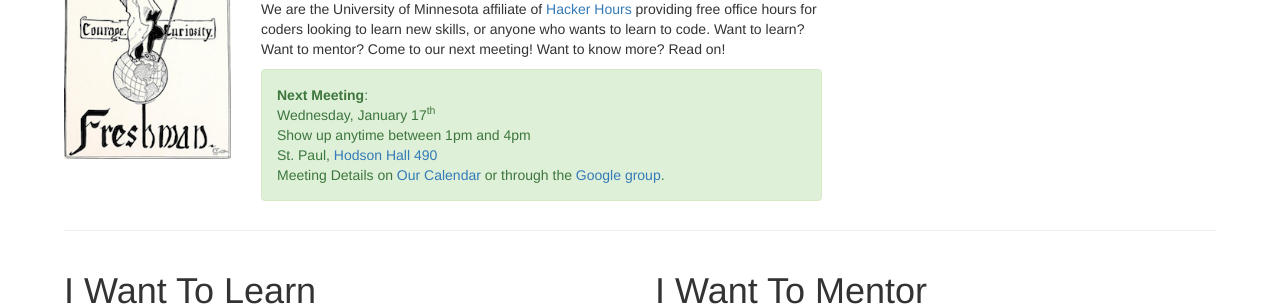
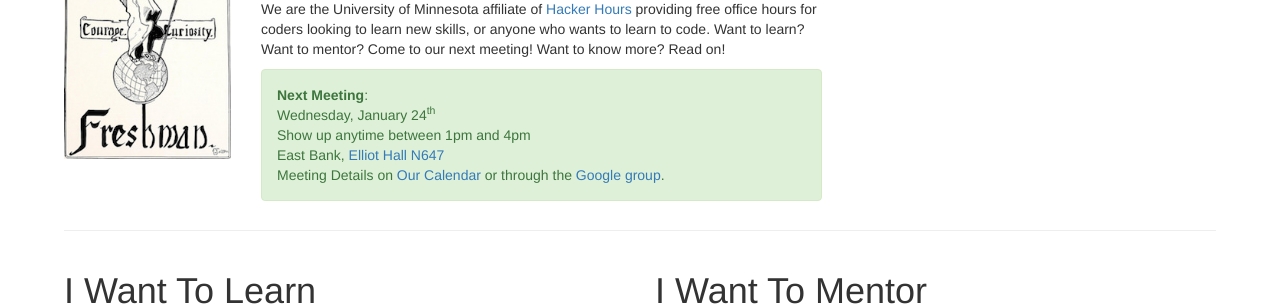
Before and after one commit to umnhackerhours/umnhackerhours.github.io, a Jekyll site: the page built from index.markdown, in a window 1280 px wide. Shown: the part 175-481 px from the top of the page. Built offline with Jekyll 4.4.1, drawn with Linux system fonts in a browser that asks for light colours.

Commit message:
2018-01-24

```diff
--- a/index.markdown
+++ b/index.markdown
@@ -13,13 +13,13 @@ description: Home
       <div class="alert alert-success" role="alert">
         <a class="anchor" id="next_meeting"></a>
         <strong>Next Meeting</strong>:<br />
-        Wednesday, January 17<sup>th</sup><br />
+        Wednesday, January 24<sup>th</sup><br />
         Show up anytime between 1pm and 4pm<br />
         <!-- East Bank, <a href="https://roomsearch.umn.edu/roomsearch/#/rooms/50fbb9ed-3851-4ea0-a80a-d717efc2dc35">Elliot Hall N647</a><br /> -->
         <!-- West Bank, <a href="https://roomsearch.umn.edu/roomsearch/#/rooms/9c3f5ac7-a004-4f04-bab5-e454e9c2292c">Mondale Hall 20</a><br /> -->
         <!-- St. Paul, <a href="https://roomsearch.umn.edu/roomsearch/#/rooms/c0619129-43e2-495e-98e3-5868ea0cc817">Hodson Hall 490</a><br /> -->
 
-        St. Paul, <a href="https://roomsearch.umn.edu/roomsearch/#/rooms/c0619129-43e2-495e-98e3-5868ea0cc817">Hodson Hall 490</a><br />
+        East Bank, <a href="https://roomsearch.umn.edu/roomsearch/#/rooms/50fbb9ed-3851-4ea0-a80a-d717efc2dc35">Elliot Hall N647</a><br />
         Meeting Details on <a href="https://www.google.com/calendar/embed?src=umn.edu_ii9odmho4m63bsq19879mu0iis%40group.calendar.google.com&ctz=America/Chicago">Our Calendar</a> or through the <a href='https://groups.google.com/a/umn.edu/d/hackerhours'>Google group</a>.
       </div>
     </div>
```
